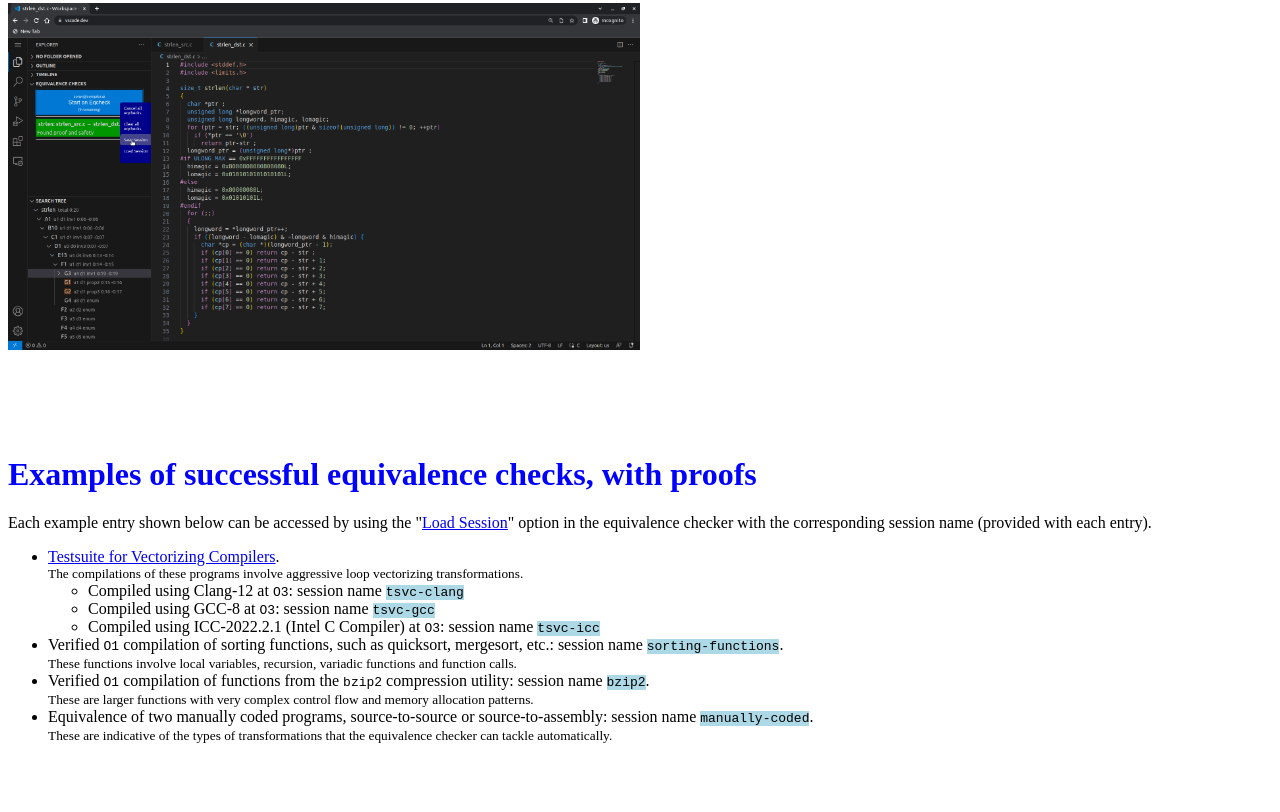
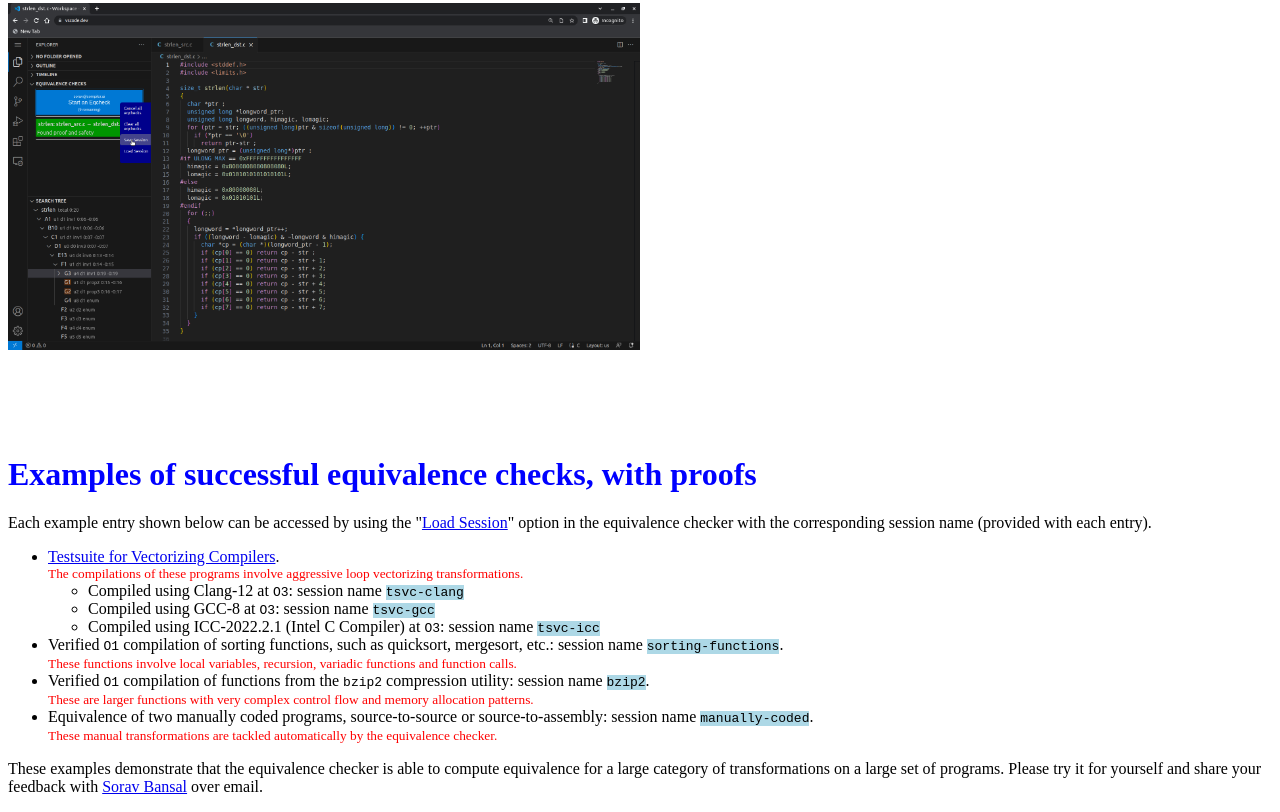
Before and after one commit to compilerai/compilerai.github.io, a plain HTML site: page index.html in a window 1280 px wide. Shown: the part 9039-9851 px from the top of the page. Before the commit the page ends 9799 px from the top, so only its background shows below. Drawn offline with Linux system fonts and the light colour scheme.

Commit message:
edits to index.html

```diff
--- a/index.html
+++ b/index.html
@@ -13,6 +13,10 @@
         .session-name {
           background-color: lightblue;
         }
+        .example-description {
+          color: red;
+        }
+
         .imgbox {
             display: grid;
             height: 55%;
@@ -210,7 +214,7 @@ Each example entry shown below can be accessed by using the &quot;<a href=#loads
 in the equivalence checker with the corresponding session name (provided with each entry).
 <ul>
 <li> <a href=https://github.com/UoB-HPC/TSVC_2>Testsuite for Vectorizing Compilers</a>.<br>
-<small>The compilations of these programs involve aggressive loop vectorizing transformations.</small>
+<small class=example-description>The compilations of these programs involve aggressive loop vectorizing transformations.</small>
 <ul>
 <li>Compiled using Clang-12 at <code>O3</code>: session name <code class="session-name">tsvc-clang</code></li>
 <li>Compiled using GCC-8 at <code>O3</code>: session name <code class="session-name">tsvc-gcc</code></li>
@@ -218,15 +222,20 @@ in the equivalence checker with the corresponding session name (provided with ea
 </ul>
 </li>
 <li> Verified <code>O1</code> compilation of sorting functions, such as quicksort, mergesort, etc.: session name <code class="session-name">sorting-functions</code>.<br>
-<small>These functions involve local variables, recursion, variadic functions and function calls.</small>
+<small class=example-description>These functions involve local variables, recursion, variadic functions and function calls.</small>
 </li>
 <li> Verified <code>O1</code> compilation of functions from the <code>bzip2</code> compression utility: session name <code class="session-name">bzip2</code>.<br>
-<small>These are larger functions with very complex control flow and memory allocation patterns.</small>
+<small class=example-description>These are larger functions with very complex control flow and memory allocation patterns.</small>
 </li>
 <li> Equivalence of two manually coded programs, source-to-source or source-to-assembly: session name <code class="session-name">manually-coded</code>.<br>
-<small>These are indicative of the types of transformations that the equivalence checker can tackle automatically.</small>
+<small class=example-description>These manual transformations are tackled automatically by the equivalence checker.</small>
 </li>
 </ul>
 
+<p>These examples demonstrate that
+the equivalence checker is able to compute equivalence for a
+large category of transformations
+on a large set of programs.  Please try it for yourself and share your
+feedback with <a href=https://sorav.compiler.ai>Sorav Bansal</a> over email.
   </body>
 </html>
```
